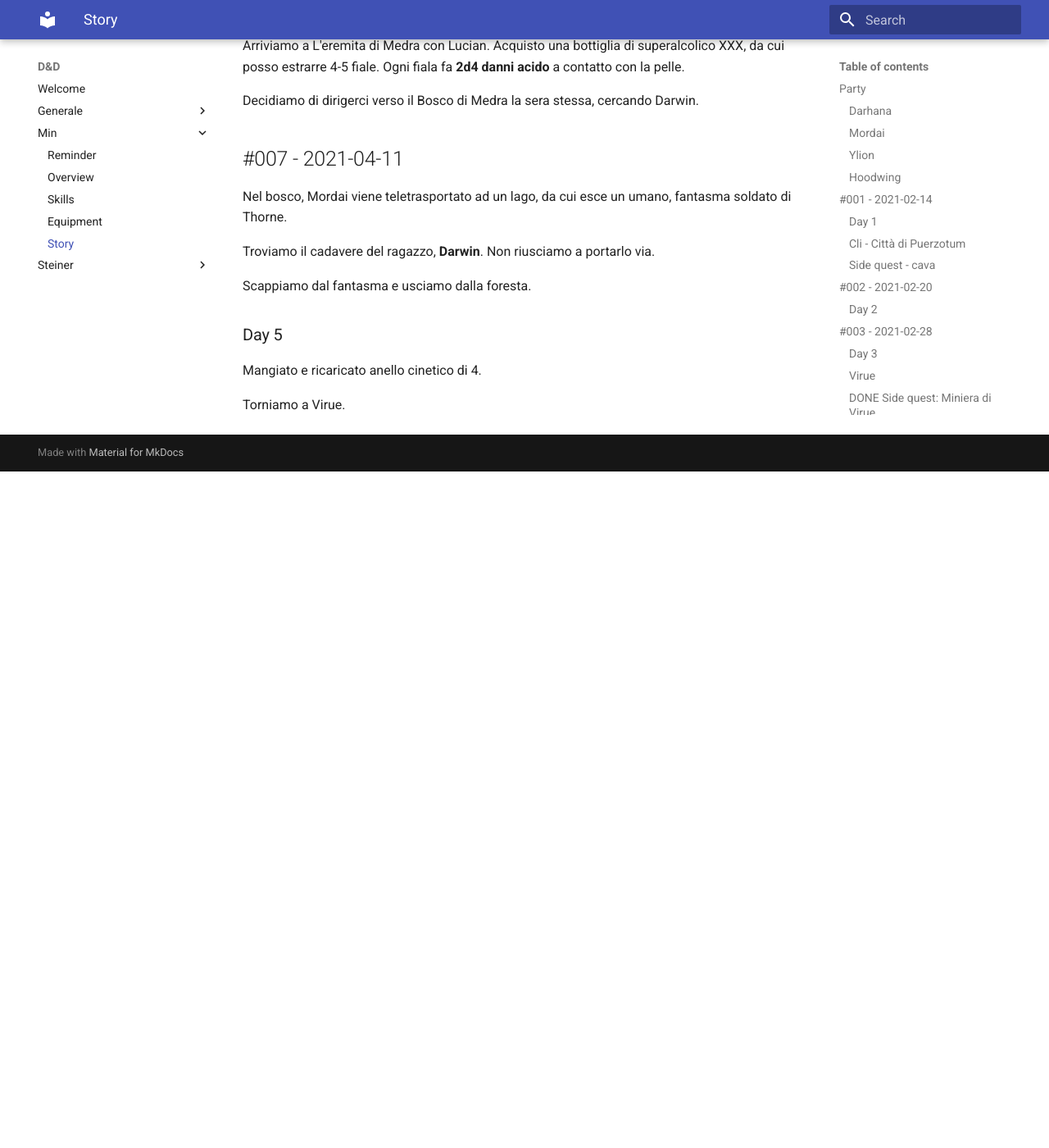
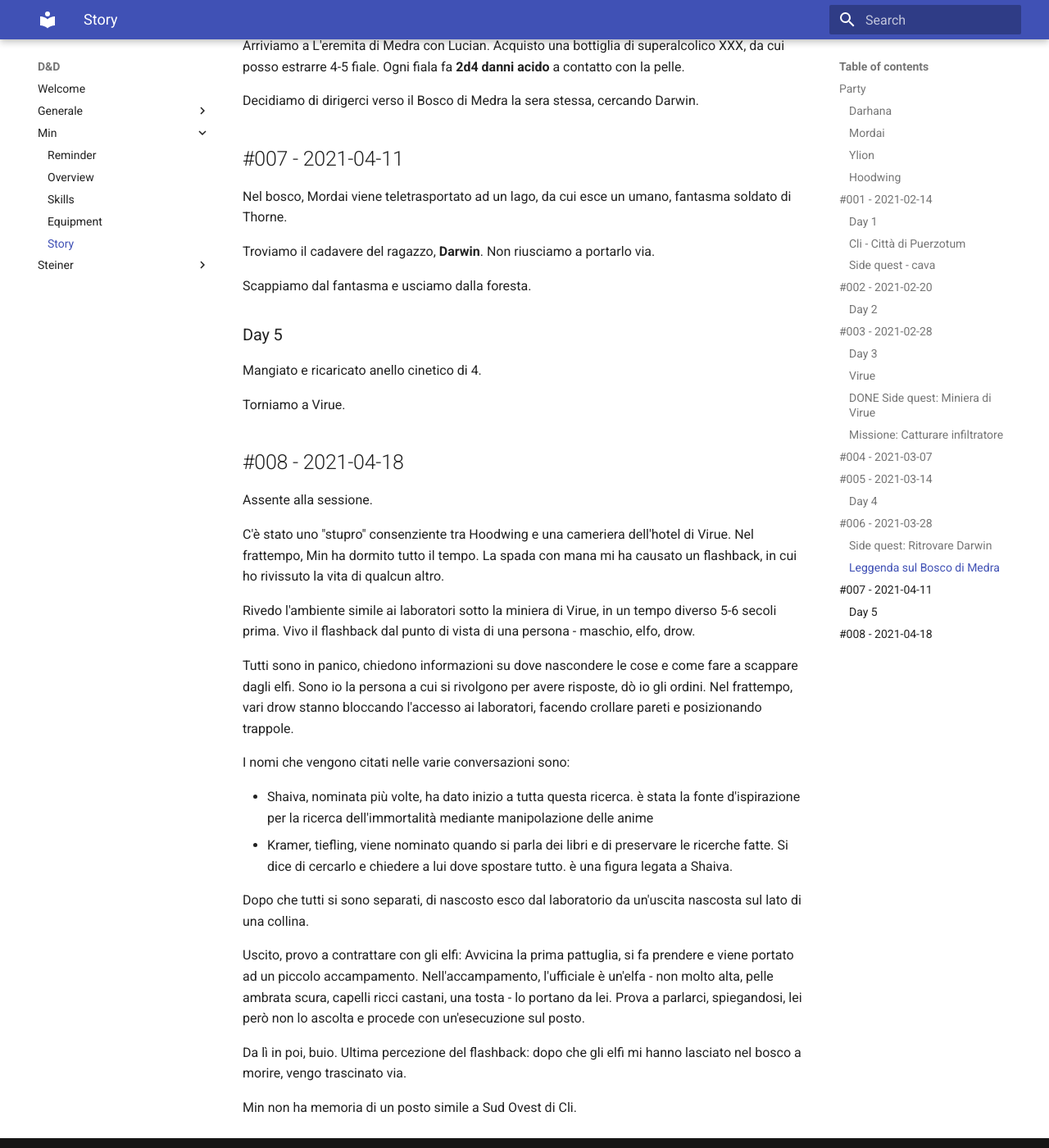
Before and after one commit to vitalegi/dungeons-and-dragons-docs, an MkDocs documentation site: the page built from docs/Min/04.story.md, in a window 1280 px wide and 1400 px high, scrolled down 7091 px. Shown: the whole window at 82% size. Built offline with MkDocs 1.6.1 and Material for MkDocs 9.7.7, drawn with Linux system fonts in a browser that asks for light colours; before the commit the page ends 7666 px from its top, so only the background shows below that.

Commit message:
update sessione - flashback

```diff
--- a/docs/Min/04.story.md
+++ b/docs/Min/04.story.md
@@ -254,3 +254,26 @@ Scappiamo dal fantasma e usciamo dalla foresta.
 Mangiato e ricaricato anello cinetico di 4.
 
 Torniamo a Virue.
+
+## #008 - 2021-04-18
+
+Assente alla sessione.
+
+C'è stato uno "stupro" consenziente tra Hoodwing e una cameriera dell'hotel di Virue. Nel frattempo, Min ha dormito tutto il tempo. La spada con mana mi ha causato un flashback, in cui ho rivissuto la vita di qualcun altro.
+
+Rivedo l'ambiente simile ai laboratori sotto la miniera di Virue, in un tempo diverso 5-6 secoli prima. Vivo il flashback dal punto di vista di una persona - maschio, elfo, drow.
+
+Tutti sono in panico, chiedono informazioni su dove nascondere le cose e come fare a scappare dagli elfi. Sono io la persona a cui si rivolgono per avere risposte, dò io gli ordini. Nel frattempo, vari drow stanno bloccando l'accesso ai laboratori, facendo crollare pareti e posizionando trappole.
+
+I nomi che vengono citati nelle varie conversazioni sono:
+
+- Shaiva, nominata più volte, ha dato inizio a tutta questa ricerca. è stata la fonte d'ispirazione per la ricerca dell'immortalità mediante manipolazione delle anime
+- Kramer, tiefling, viene nominato quando si parla dei libri e di preservare le ricerche fatte. Si dice di cercarlo e chiedere a lui dove spostare tutto. è una figura legata a Shaiva.
+
+Dopo che tutti si sono separati, di nascosto esco dal laboratorio da un'uscita nascosta sul lato di una collina.
+
+Uscito, provo a contrattare con gli elfi: Avvicina la prima pattuglia, si fa prendere e viene portato ad un piccolo accampamento. Nell'accampamento, l'ufficiale è un'elfa - non molto alta, pelle ambrata scura, capelli ricci castani, una tosta - lo portano da lei. Prova a parlarci, spiegandosi, lei però non lo ascolta e procede con un'esecuzione sul posto.
+
+Da lì in poi, buio. Ultima percezione del flashback: dopo che gli elfi mi hanno lasciato nel bosco a morire, vengo trascinato via.
+
+Min non ha memoria di un posto simile a Sud Ovest di Cli.
```
Also changed, not shown: docs/Min/03.equip.md (+2 -2 lines).
